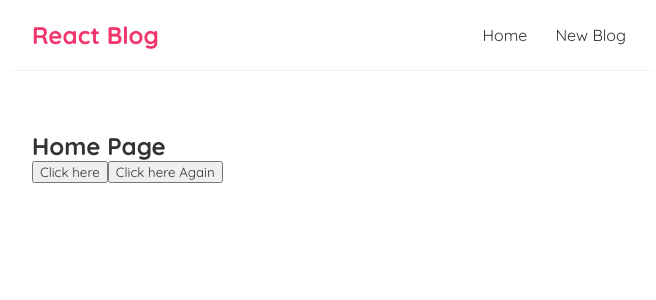
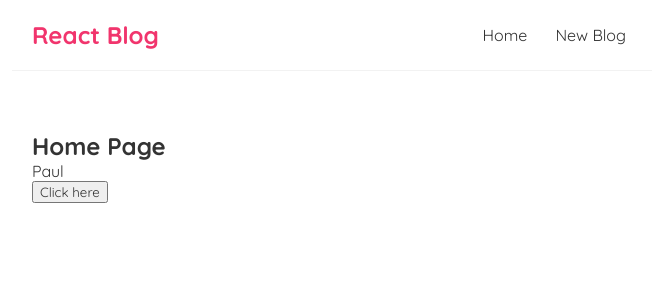
Before and after one commit to PaulinJ/CRUD-Blog-App--React_Fundamentals-, a React (Create React App) app in the folder blog-app/: page / in a window 1280 px wide. Shown: the top 300 px of the page, without its empty margins (308-964 px from the left). Built offline with nearby package versions, Linux system fonts and the light colour scheme.

Commit message:
useState hook in react

```diff
--- a/blog-app/src/Home.js
+++ b/blog-app/src/Home.js
@@ -1,17 +1,26 @@
+import { useState } from "react";
+
 const Home = () => {
+    const [name, setName] = useState("Paul");
+
     const handleClick = () => {
-        console.log('hello there!');
+        if(name === "Paul"){
+            setName("Junior");
+        }
+        else {
+            setName("Paul");
+        }
+
     }
-    //function with param
-    const handleClickAgain = (name) => {
-        console.log("hello " + name);
-    }
+
+
     return (
         <div className="home">
             <h2>Home Page</h2>
+            <p>{name}</p>
             <button onClick={handleClick}>Click here</button>
-            {/*how to reference a parameterised function: use an anonymous function and pass it in*/}
-            <button onClick={() => {handleClickAgain("Junior")}}>Click here Again</button>
+
+
 
         </div>
      );
```
